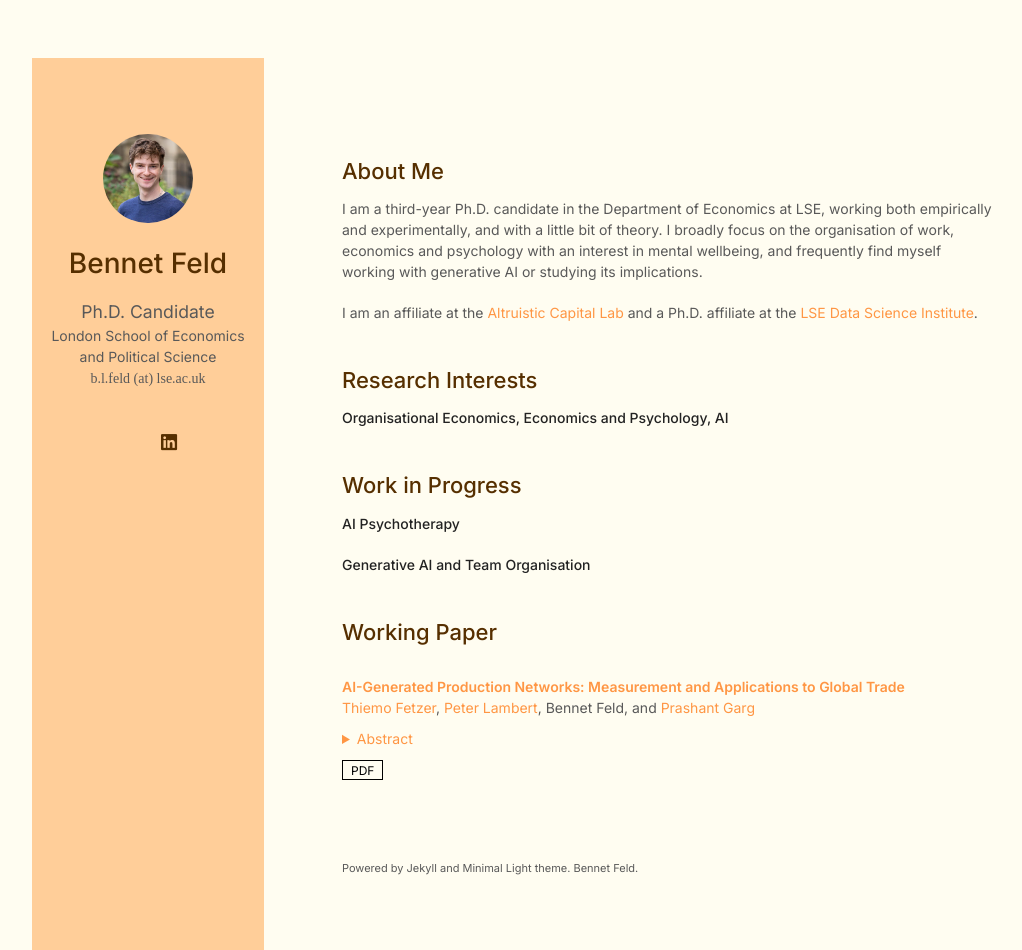
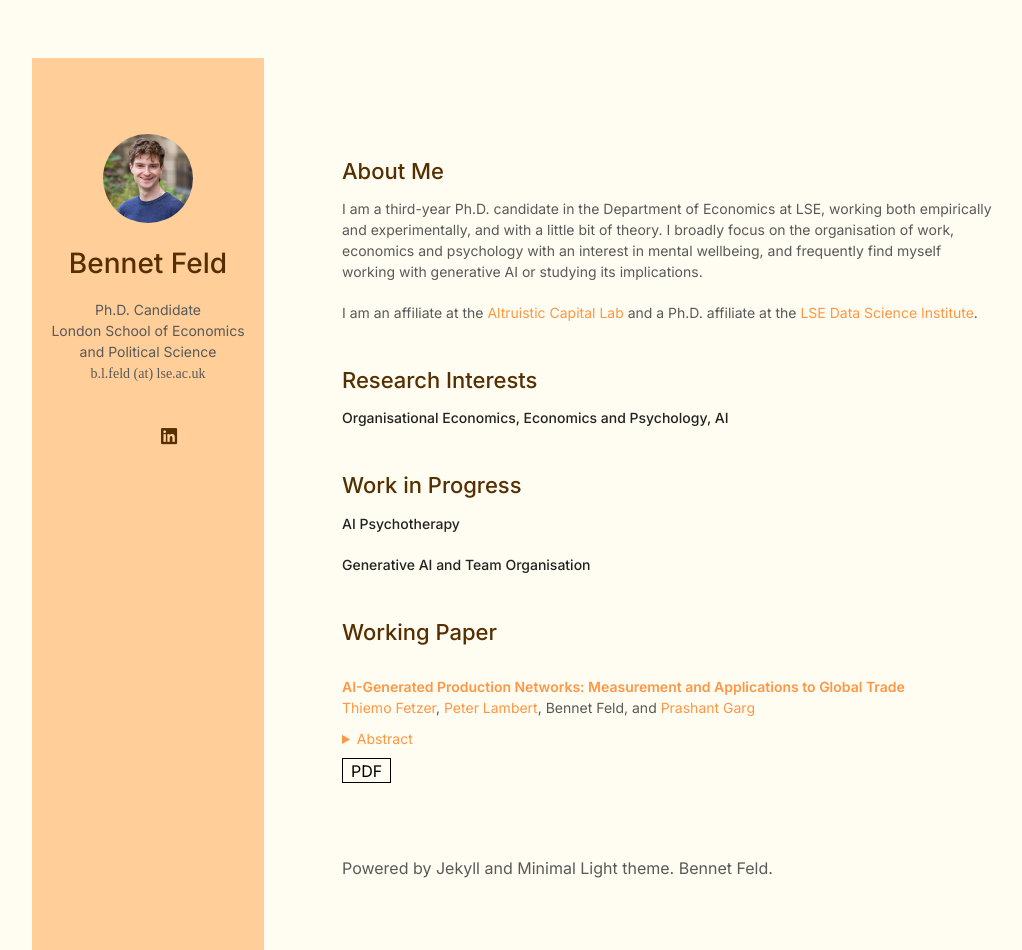
Before and after one commit to blfeld/blfeld.github.com, a Jekyll site: the page built from index.md, in a window 1280 px wide and 950 px high. Shown: the whole window, without its empty margins (128-1150 px from the left). Built offline with Jekyll 4.4.1, drawn with Linux system fonts in a browser that asks for light colours; a style sheet for code colours, icons or effects is not loaded.

Commit message:
Enforce two-size typography system
- h3-h6 set to 1rem (body size) — only h1 and h2 are large
- education, small elements normalized to 1rem
- PDF/Project Page button font-size normalized to 1rem
- Position element in header: removed size override

Co-Authored-By: Claude Sonnet 4.6 <noreply@anthropic.com>

```diff
--- a/_includes/publications.md
+++ b/_includes/publications.md
@@ -17,10 +17,10 @@
       {% endif %}
     <div class="links" style="margin-top: 10px;">
       {% if link.pdf %}
-      <a href="{{ link.pdf }}" class="btn btn-sm z-depth-0" role="button" target="_blank" style="font-size:12px;">PDF</a>
+      <a href="{{ link.pdf }}" class="btn btn-sm z-depth-0" role="button" target="_blank" style="font-size:1rem;">PDF</a>
       {% endif %}
       {% if link.page %}
-      <a href="{{ link.page }}" class="btn btn-sm z-depth-0" role="button" target="_blank" style="font-size:12px;">Project Page</a>
+      <a href="{{ link.page }}" class="btn btn-sm z-depth-0" role="button" target="_blank" style="font-size:1rem;">Project Page</a>
       {% endif %}
       {% if link.notes %}
       <strong> <i style="color:#e74d3c">{{ link.notes }}</i></strong>
--- a/_layouts/homepage.html
+++ b/_layouts/homepage.html
@@ -46,7 +46,7 @@
         <h1>{{ site.title }}</h1>
 
         {% if site.position %}
-        <position style="font-size:1.10rem;">{{ site.position }}</position>
+        <position>{{ site.position }}</position>
         <br>
         {% endif %}
         {% if site.affiliation %}
--- a/_sass/minimal-light.scss
+++ b/_sass/minimal-light.scss
@@ -151,7 +151,7 @@ darkonly {
 
 education {
     font-weight: 500;
-    font-size: 115%;
+    font-size: 1rem;
   }
 papertitle {
     font-weight: 600;
@@ -234,6 +234,7 @@ papertitle {
 
 h3, h4, h5, h6 {
   font-weight: 600;
+  font-size: 1rem;
   color:#562F00;
   margin:0 0 20px;
 }
@@ -446,7 +447,7 @@ section {
 }
 
 small {
-  font-size:11px;
+  font-size:1rem;
 }
 
 hr {
```
